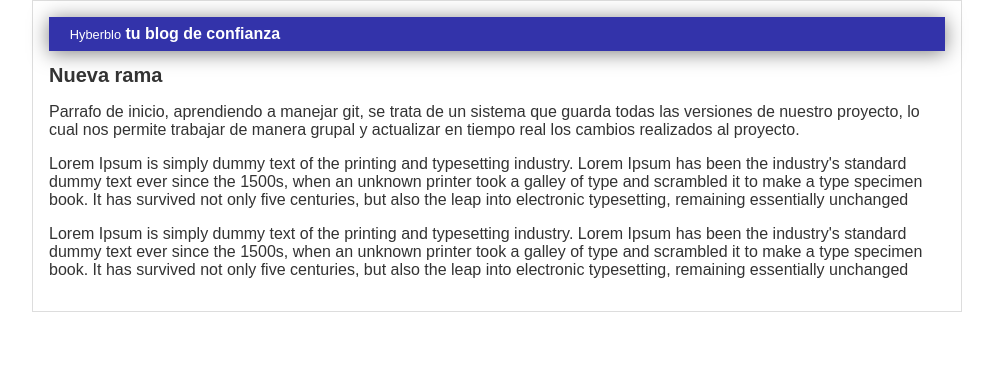
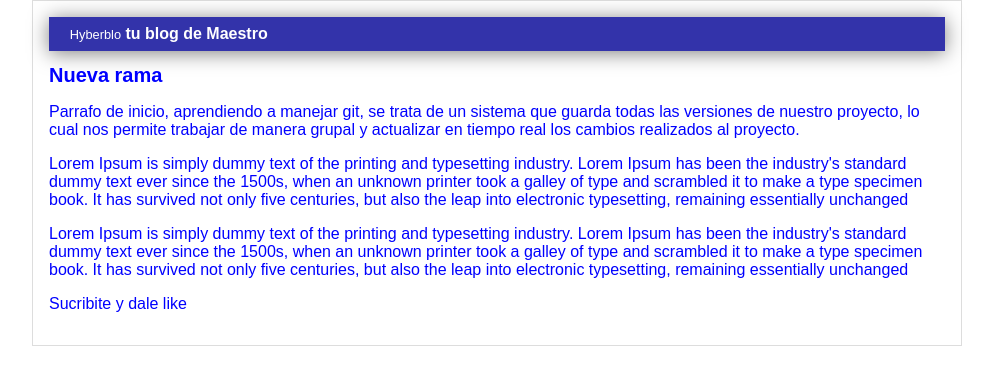
Before and after one commit to jhon651/Hyperblog, a plain HTML site: page index.html in a window 1280 px wide. Shown: the whole page, without its empty margins (143-1136 px from the left). Drawn offline with Linux system fonts and the light colour scheme.

Commit message:
Agregue suscripción, cambio del color de la fuente y cambie la cabecera a mestra

```diff
--- a/css/style.css
+++ b/css/style.css
@@ -1,6 +1,6 @@
 body
 {
-  color: #333;
+  color: blue;
   text-align: center;
   font-family: Arial, Helvetica, sans-serif;
   font-size: 16px;
--- a/index.html
+++ b/index.html
@@ -7,7 +7,7 @@
     <body>
         <div id="container">
             <div id="cabecera">
-                <span id="tagline">Hyberblo</span> tu blog de confianza
+                <span id="tagline">Hyberblo</span> tu blog de Maestro
             </div>
             <div id="post">
                 <h1>Nueva rama</h1>
@@ -35,6 +35,7 @@
                     but also the leap into electronic typesetting, remaining
                     essentially unchanged
                 </p>
+                <p>Sucribite y dale like</p>
 
             </div>
         </div>
```
